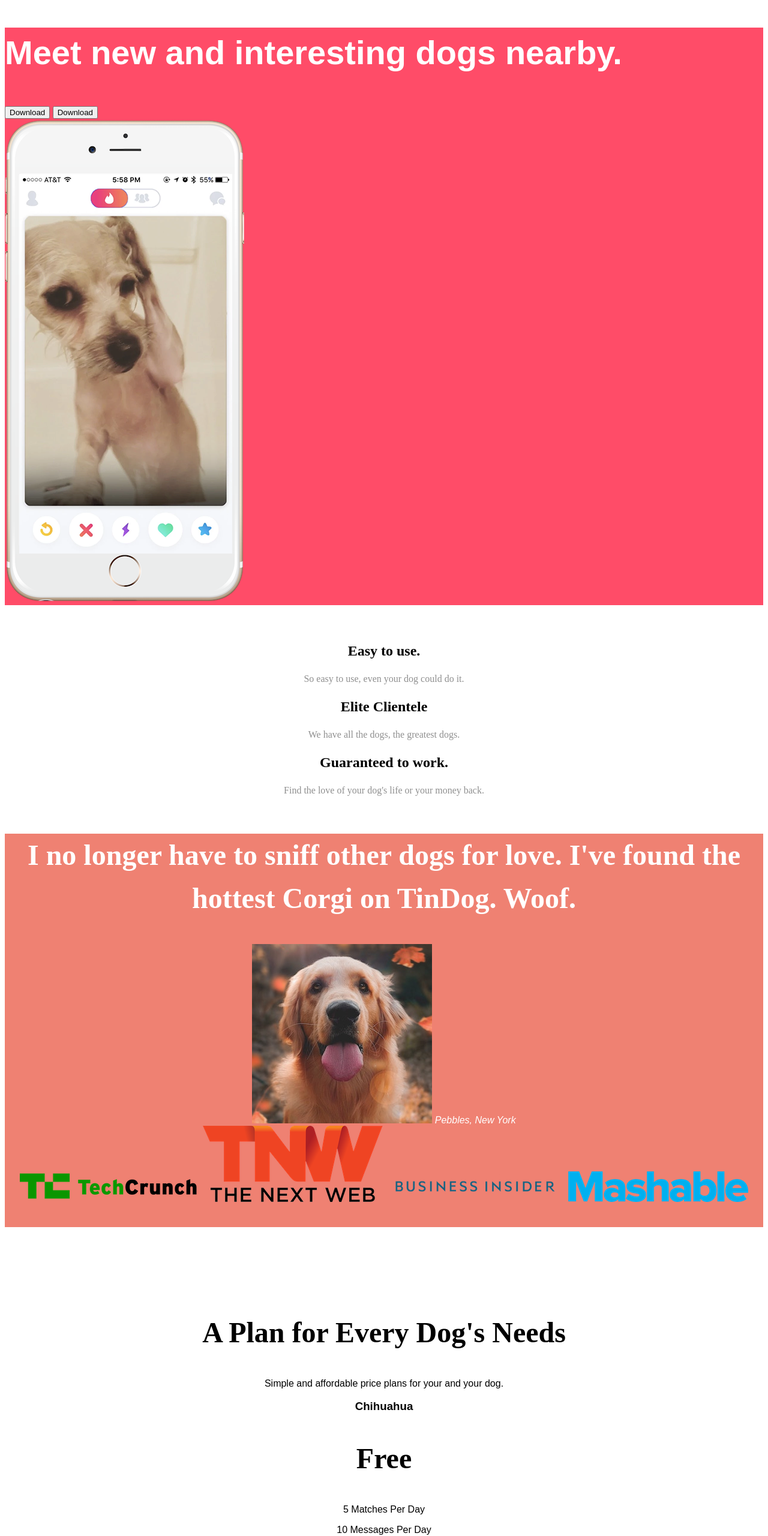
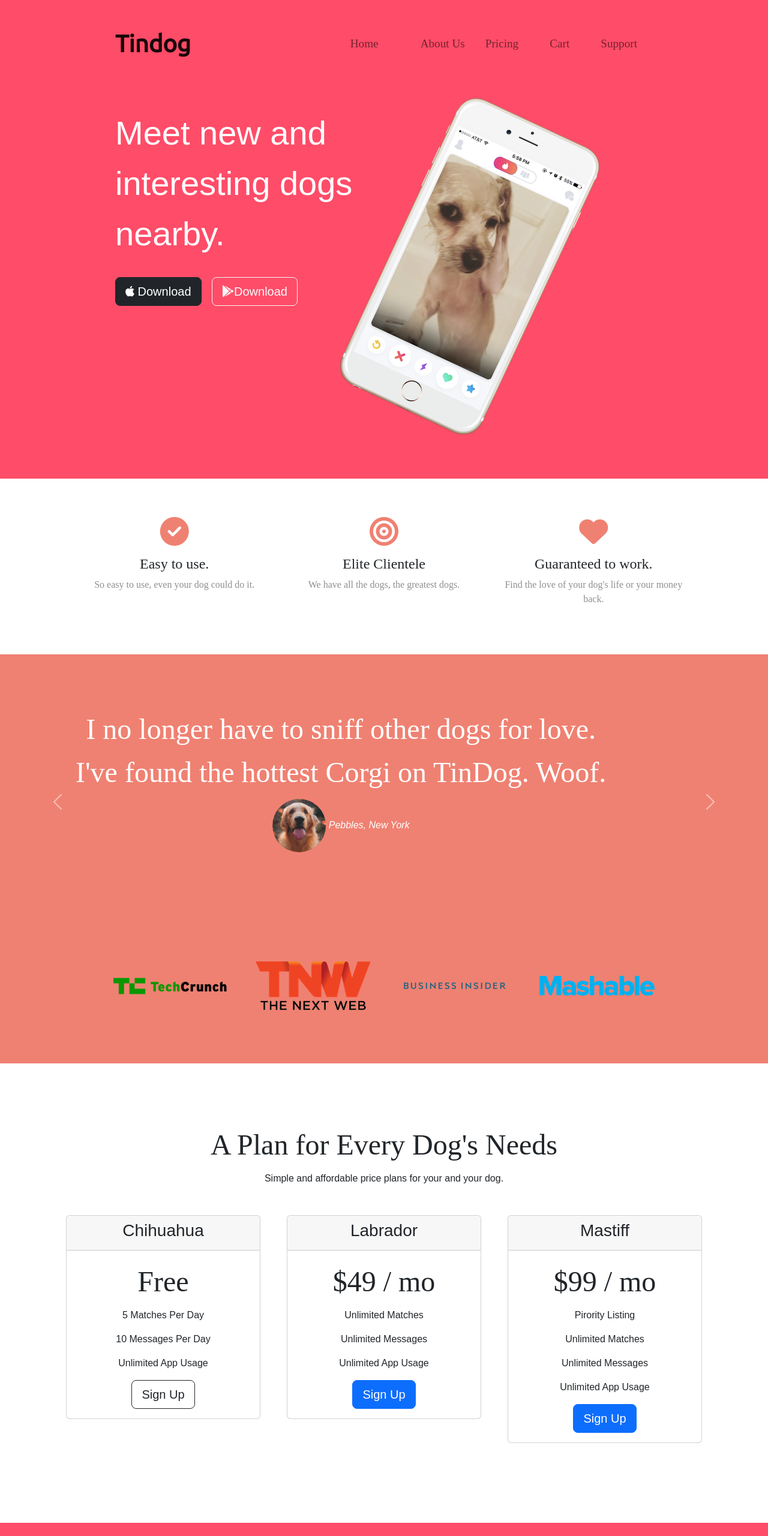
Before and after one commit to Ndidiamaka-Ugwu/TinDog_Tutorial_Project, a plain HTML site: page index.html in a window 1280 px wide. Shown: the top 2561 px of the page at 60% size. Drawn offline with nearby package versions, Linux system fonts and the light colour scheme.

Commit message:
Update index.html

```diff
--- a/index.html
+++ b/index.html
@@ -4,59 +4,124 @@
 <head>
   <meta charset="utf-8">
   <title>TinDog</title>
+<!--    bootsrap css-->
+      <link href="https://cdn.jsdelivr.net/npm/bootstrap@5.2.3/dist/css/bootstrap.min.css" rel="stylesheet" integrity="sha384-rbsA2VBKQhggwzxH7pPCaAqO46MgnOM80zW1RWuH61DGLwZJEdK2Kadq2F9CUG65" crossorigin="anonymous">
+<!--    css-->
   <link rel="stylesheet" href="css/styles.css">
+<!--    google fonts-->
+   <link rel="preconnect" href="https://fonts.googleapis.com">
+<link rel="preconnect" href="https://fonts.gstatic.com" crossorigin>
+<link href="https://fonts.googleapis.com/css2?family=Montserrat:wght@100;400;900&family=Ubuntu:ital,wght@0,300;0,400;1,700&display=swap" rel="stylesheet">
+<!--    fontawesomes icons-->
+  <script src="https://kit.fontawesome.com/fd70b266e9.js" crossorigin="anonymous"></script>
 </head>
 
 <body>
 
   <section id="title">
+<div class="container-fluid">
+    <!-- Nav Bar -->
+<nav class="navbar navbar-expand-md  navbar-light">
+        <a class="navbar-brand" href="">Tindog</a>
+        <button class="navbar-toggler" type="button" data-bs-toggle="collapse" data-bs-target="#navbarNavDropdown" aria-controls="navbarNavDropdown" aria-expanded="false" aria-label="Toggle navigation">
+            <span class="navbar-toggler-icon"></span>
+          </button>
+       <div class="collapse navbar-collapse" id="navbarNavDropdown">
+           <ul class="navbar-nav ms-auto">
+                <li class="nav-item"><a class="nav-link" href="#">Home </a></li>
+                <li class="nav-item"></li><a class="nav-link" href="#">About Us</a></li>
+                <li class="nav-item"> <a class="nav-link" href="#">Pricing</a></li>
+                <li class="nav-item"> <a class="nav-link" href="#">Cart</a></li>
+                <li class="nav-item"> <a class="nav-link" href="#">Support</a></li>
+            </ul>
+        </div>
 
-    <!-- Nav Bar -->
+    </nav>
 
 
 
 
     <!-- Title -->
+    <div class="row">
+    <div class="col-lg-6 col-md-6">
+      <h1>Meet new and interesting dogs nearby.</h1>
+      <button type="button" class="btn btn-dark btn-lg download-btn"><i class="fa-brands fa-apple"></i> Download</button>
+      <button type="button" class="btn btn-outline-light btn-lg download-btn"> <i class="fa-brands fa-google-play"></i>Download</button>
 
-    <div>
-      <h1>Meet new and interesting dogs nearby.</h1>
-      <button type="button">Download</button>
-      <button type="button">Download</button>
-    </div>
-    <div>
-      <img src="images/iphone6.png" alt="iphone-mockup">
     </div>
 
+    <div class="col-lg-6 col-md-6">
+        <img class="title-image" src="images/iphone6.png" alt="iphone-mockup">
+        </div>
+     </div>
+    </div>
   </section>
 
 
   <!-- Features -->
 
+
+
+
+
+
   <section id="features">
 
+  <div class="row features">
+
+    <div class="col-lg-4 features">
+      <i class="fa-solid fa-circle-check features-icon"></i>
     <h3>Easy to use.</h3>
     <p>So easy to use, even your dog could do it.</p>
-
+    </div>
+    <div class="col-lg-4 features">
+     <i class="fa-solid fa-bullseye features-icon"></i>
     <h3>Elite Clientele</h3>
     <p>We have all the dogs, the greatest dogs.</p>
 
+    </div>
+    <div class="col-lg-4 features">
+      <i class="fa-solid fa-heart features-icon"></i>
     <h3>Guaranteed to work.</h3>
     <p>Find the love of your dog's life or your money back.</p>
 
+    </div>
+  </div>
+
+
+
   </section>
-
 
   <!-- Testimonials -->
 
   <section id="testimonials">
 
+      <div id="testimonial-carousel" class="carousel slide" data-bs-ride="carousel">
+  <div class="carousel-inner">
+    <div class="carousel-item active">
         <h2>I no longer have to sniff other dogs for love. I've found the hottest Corgi on TinDog. Woof.</h2>
-    <img src="images/dog-img.jpg" alt="dog-profile">
+    <img class="testimonial-image" src="images/dog-img.jpg" alt="dog-profile">
     <em>Pebbles, New York</em>
+    </div>
 
-    <!-- <h2 class="testimonial-text">My dog used to be so lonely, but with TinDog's help, they've found the love of their life. I think.</h2>
+    <div class="carousel-item">
+         <h2 class="testimonial-text">My dog used to be so lonely, but with TinDog's help, they've found the love of their life. I think.</h2>
     <img class="testimonial-image" src="images/lady-img.jpg" alt="lady-profile">
-    <em>Beverly, Illinois</em> -->
+    <em>Beverly, Illinois</em>
+    </div>
+
+  </div>
+
+  <button class="carousel-control-prev" type="button" data-bs-target="#testimonial-carousel" data-bs-slide="prev">
+    <span class="carousel-control-prev-icon" aria-hidden="true"></span>
+    <span class="visually-hidden">Previous</span>
+  </button>
+  <button class="carousel-control-next" type="button" data-bs-target="#testimonial-carousel" data-bs-slide="next">
+    <span class="carousel-control-next-icon" aria-hidden="true"></span>
+    <span class="visually-hidden">Next</span>
+  </button>
+</div>
+
 
  </section>
 
@@ -64,10 +129,10 @@
   <!-- Press -->
 
   <section id="press">
-    <img src="images/techcrunch.png" alt="tc-logo">
-    <img src="images/tnw.png" alt="tnw-logo">
-    <img src="images/bizinsider.png" alt="biz-insider-logo">
-    <img src="images/mashable.png" alt="mashable-logo">
+    <img class="press-logo" src="images/techcrunch.png" alt="tc-logo">
+    <img class="press-logo" src="images/tnw.png" alt="tnw-logo">
+    <img class="press-logo" src="images/bizinsider.png" alt="biz-insider-logo">
+    <img class="press-logo" src="images/mashable.png" alt="mashable-logo">
 
   </section>
 
@@ -79,30 +144,63 @@
  <h2>A Plan for Every Dog's Needs</h2>
     <p>Simple and affordable price plans for your and your dog.</p>
 
+ <div class="row">
+     <div class="col-lg-4 col-md-6 pricing-col">
+      <div class="card">
+         <div class="card-header">
+             <h3>Chihuahua</h3>
+         </div>
 
-    <h3>Chihuahua</h3>
+         <div class="card-body">
              <h2>Free</h2>
              <p>5 Matches Per Day</p>
              <p>10 Messages Per Day</p>
              <p>Unlimited App Usage</p>
-    <button type="button">Sign Up</button>
+             <button class="btn btn-lg btn-block btn-outline-dark" type="button">Sign Up</button>
+         </div>
+     </div>
+     </div>
 
 
+     <div class="col-lg-4 col-md-6 pricing-col">
+       <div class="card">
+         <div class="card-header">
              <h3>Labrador</h3>
+         </div>
+
+         <div class="card-body">
              <h2>$49 / mo</h2>
              <p>Unlimited Matches</p>
              <p>Unlimited Messages</p>
              <p>Unlimited App Usage</p>
-    <button type="button">Sign Up</button>
+             <button class="btn btn-lg btn-block btn-primary" type="button">Sign Up</button>
+         </div>
+     </div>
+     </div>
 
 
+     <div class="col-lg-4 pricing-col">
+      <div class="card">
+         <div class="card-header">
              <h3>Mastiff</h3>
+         </div>
+
+         <div class="card-body">
              <h2>$99 / mo</h2>
              <p>Pirority Listing</p>
              <p>Unlimited Matches</p>
              <p>Unlimited Messages</p>
              <p>Unlimited App Usage</p>
-    <button type="button">Sign Up</button>
+             <button class="btn btn-lg btn-block btn-primary" type="button">Sign Up</button>
+         </div>
+     </div>
+     </div>
+
+  </div>
+
+
+
+
 
   </section>
 
@@ -110,22 +208,28 @@
   <!-- Call to Action -->
 
   <section id="cta">
+<div class="container-fluid cta">
+    <h3>Find the True Love of Your Dog's Life Today.</h3>
+    <button type="button" class="btn btn-lg btn-dark icon"><i class="fa-brands fa-apple cta-icons"></i>Download</button>
 
-    <h3>Find the True Love of Your Dog's Life Today.</h3>
-    <button type="button">Download</button>
-    <button type="button">Download</button>
-
+    <button type="button" class="btn btn-lg btn-outline-light icon"> <i class="fa-brands fa-google-play cta-icons"></i>Download</button>
+</div>
   </section>
 
 
   <!-- Footer -->
 
   <footer id="footer">
-
+      <div class="container-fluid footer-area">
+<i class="fa-brands fa-twitter footer-icon"></i>
+      <i class="fa-brands fa-facebook-f footer-icon"></i>
+      <i class="fa-brands fa-instagram footer-icon"></i>
+      <i class="fa-solid fa-envelope footer-icon"></i>
     <p>© Copyright TinDog</p>
-
+</div>
   </footer>
 
+<script src="https://cdn.jsdelivr.net/npm/bootstrap@5.2.3/dist/js/bootstrap.bundle.min.js" integrity="sha384-kenU1KFdBIe4zVF0s0G1M5b4hcpxyD9F7jL+jjXkk+Q2h455rYXK/7HAuoJl+0I4" crossorigin="anonymous"></script>
 
 </body>
 
```
Lines whose indentation alone changed are shown as unchanged.
